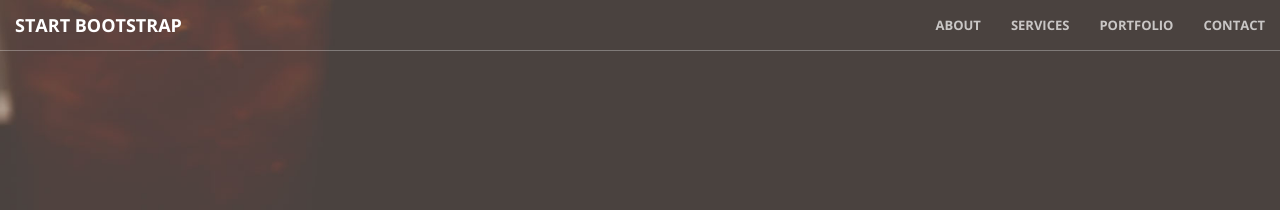
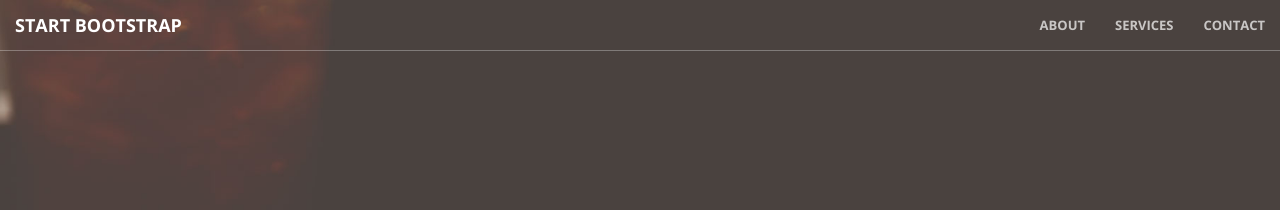
Before and after one commit to lindhe/ckg.nu, a Jekyll site: the page built from index.html, in a window 1280 px wide and 900 px high. Shown: the top 210 px of the window. Built offline with Jekyll 4.4.1, drawn with Linux system fonts in a browser that asks for light colours.

Commit message:
Remove portfolio section

```diff
--- a/_includes/nav.html
+++ b/_includes/nav.html
@@ -21,9 +21,6 @@
                     <a class="page-scroll" href="#services">Services</a>
                 </li>
                 <li>
-                    <a class="page-scroll" href="#portfolio">Portfolio</a>
-                </li>
-                <li>
                     <a class="page-scroll" href="#contact">Contact</a>
                 </li>
             </ul>
--- a/_layouts/front.html
+++ b/_layouts/front.html
@@ -8,7 +8,6 @@
   {% include header.html %}
   {% include call-to-action.html %}
   {% include services.html %}
-  {% include portfolio.html %}
   {% include aside.html %}
   {% include contact.html %}
   {% include scripts.html %}
```
